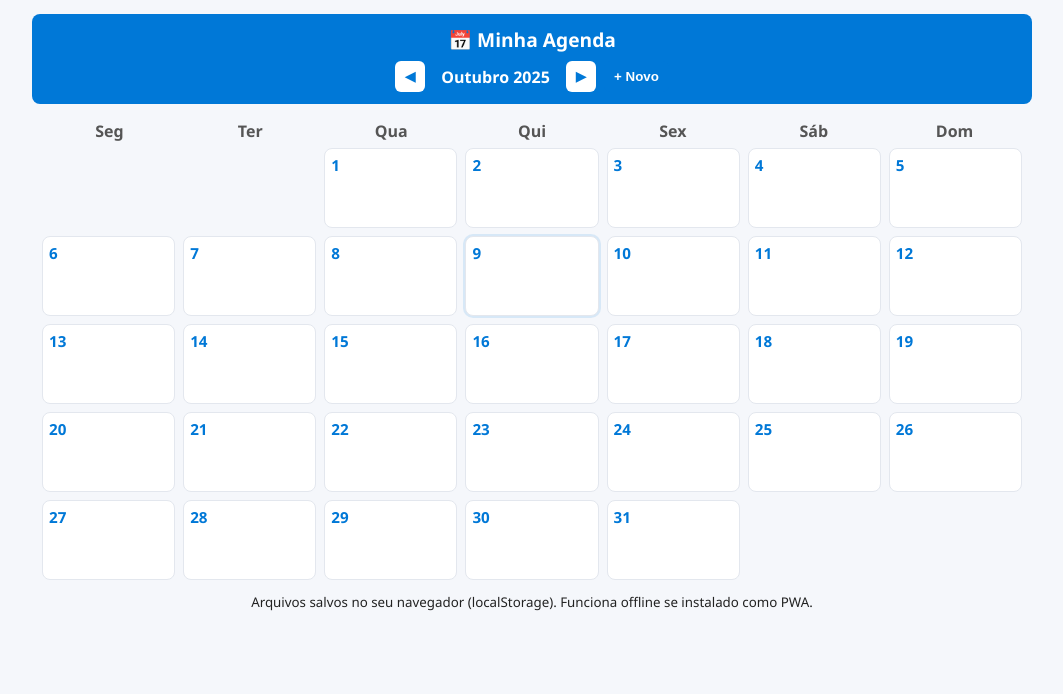
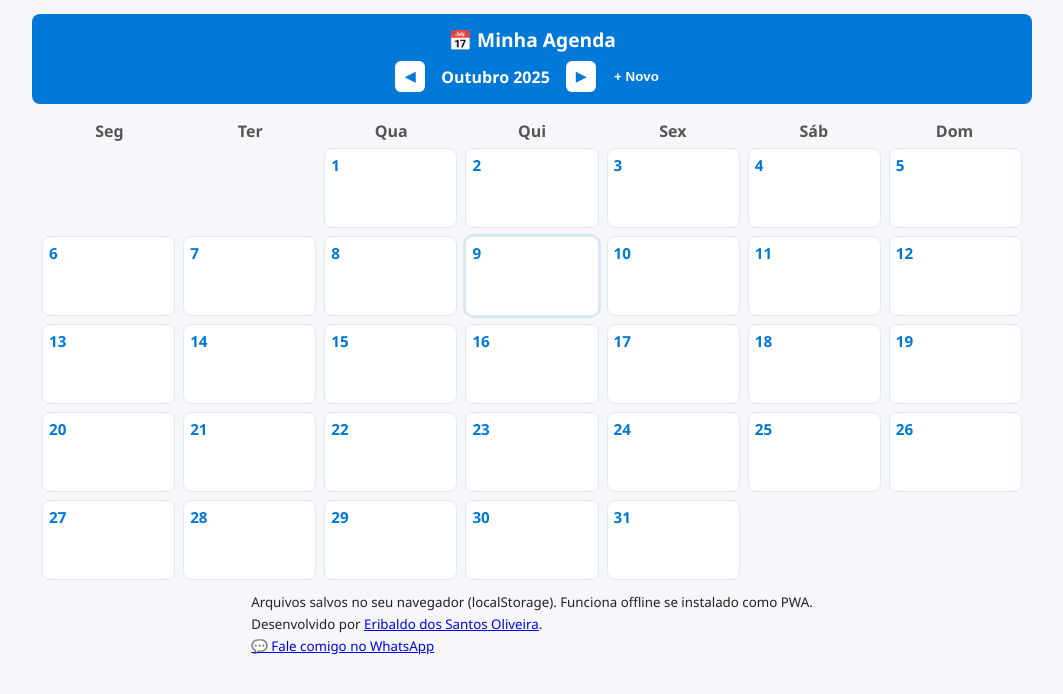
Before and after one commit to EribaldoOliveira/agenda-eribaldo, a plain HTML site: page index.html in a window 1280 px wide. Shown: the whole page, without its empty margins (108-1171 px from the left). Drawn offline with Linux system fonts and the light colour scheme.

Commit message:
Adicionado crédito do desenvolvedor e link do WhatsApp no rodapé

```diff
--- a/index.html
+++ b/index.html
@@ -60,8 +60,15 @@
   </div>
 
   <footer class="footer">
-    <small>Arquivos salvos no seu navegador (localStorage). Funciona offline se instalado como PWA.</small>
-  </footer>
+    <footer class="footer">
+    <small>
+        Arquivos salvos no seu navegador (localStorage). Funciona offline se instalado como PWA.<br>
+        Desenvolvido por <a href="https://github.com/EribaldoOliveira" target="_blank">Eribaldo dos Santos Oliveira</a>.<br>
+        <a href="https://wa.me/55879988035219" target="_blank">💬 Fale comigo no WhatsApp</a>
+    </small>
+    </footer>
+
+
 
   <script>
     if ('serviceWorker' in navigator) {
```
